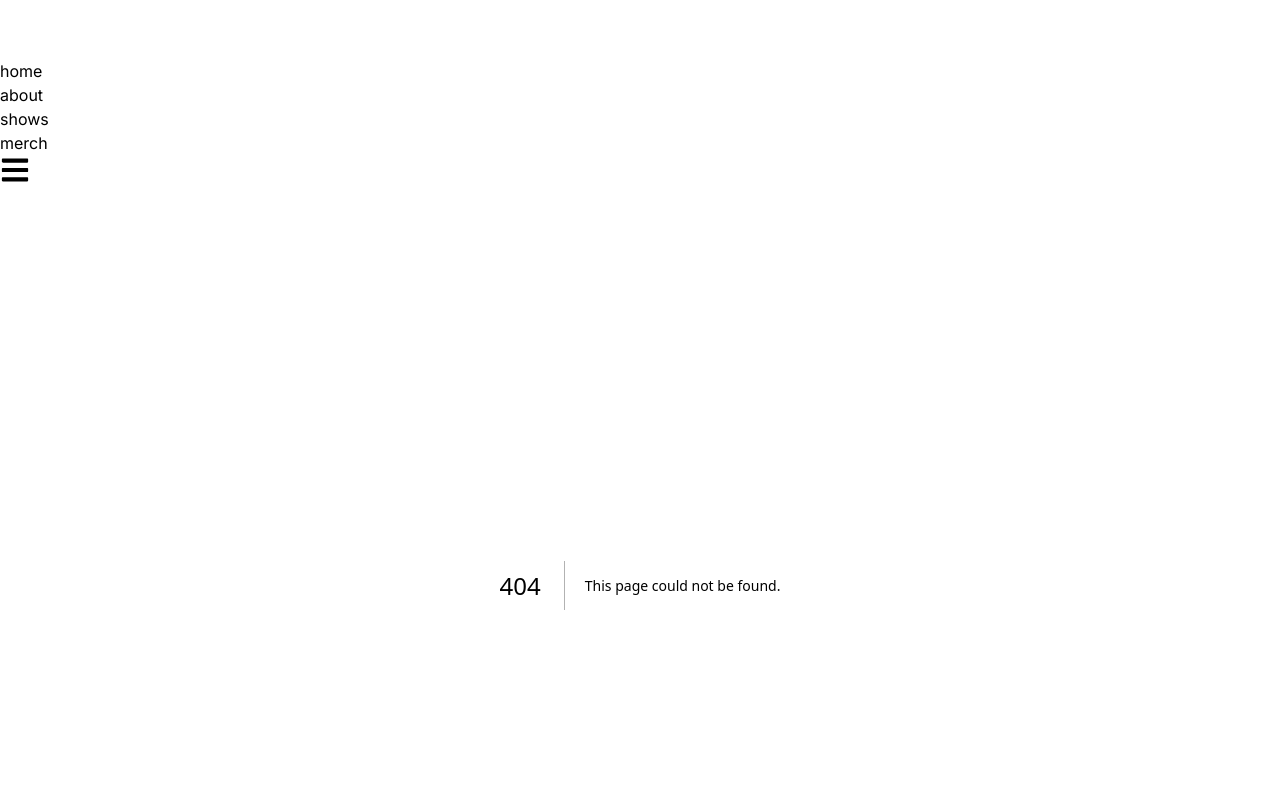
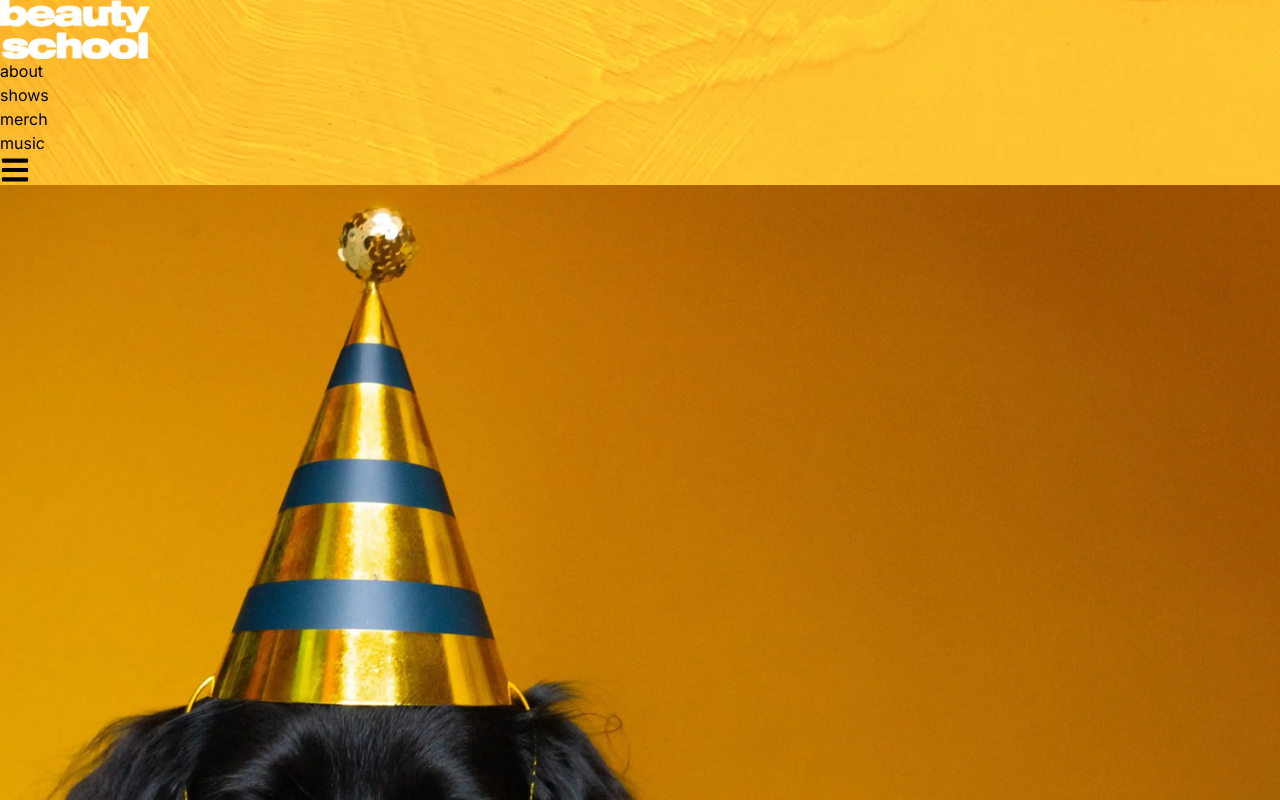
Before and after one commit to JBlackburn94/beauty-school, a Next.js app: page /music in a window 1280 px wide. Before the commit this address had no page. Shown: the top 800 px of the page. Built offline with nearby package versions, Linux system fonts and the light colour scheme.

Commit message:
music section finished

```diff
--- a/src/app/components/navigation/navbar/page.js
+++ b/src/app/components/navigation/navbar/page.js
@@ -11,33 +11,34 @@ export default function Navbar() {
     const links = [
         {
             id: '1',
-            title: 'home',
+            title: 'about',
         },
         {
             id: '2',
-            title: 'about',
+            title: 'shows',
         },
         {
             id: '3',
-            title: 'shows',
+            title: 'merch',
         },
         {
             id: '4',
-            title: 'merch',
+            title: 'music',
         },
     ]
 
     return (
         <nav className="flex items-center justify-between w-full h-20 bg-black">
             <div>
+                <a href="/">
                     <Image
                         src="/logo.webp"
                         width={150}
                         height={150}
                         alt="Beauty School Logo"
-                    href="/"
                         className="mx-4"
                     />
+                </a>
             </div>
             <ul className="hidden text-white md:flex">
                 {links.map(({ id, title }) => (
--- /dev/null
+++ b/src/app/music/page.js
@@ -0,0 +1,34 @@
+import Image from "next/image"
+import Artwork from "/public/artwork.webp"
+
+export default function Music() {
+    return (
+        <div className="flex flex-col items-center justify-center mt-8 md:flex-row md:justify-evenly md:items-center">
+            <Image
+                src={Artwork}
+                alt="Happiness Album Artwork"
+                className="w-1/2 h-auto md:w-1/3 md:drop-shadow-2xl animate-fade-up animate-duration-1000 animate-delay-500"
+            />
+            <div className="my-4 md:my-0 animate-fade animate-duration-1000 animate-delay-1000">
+                <div className="flex flex-col items-center justify-center w-1/2 text-white bg-black">
+                    <h2 className="font-bold">Happiness</h2>
+                </div>
+                <ol className="p-4">
+                    <li className="px-2 m-2 text-white bg-black">1. Take It Slow</li>
+                    <li className="px-2 m-2 text-white bg-black">2. Silver</li>
+                    <li className="px-2 m-2 text-white bg-black">3. Oak</li>
+                    <li className="px-2 m-2 text-white bg-black">4. Pawn Shop Jewels</li>
+                    <li className="px-2 m-2 text-white bg-black">5. Only Nature</li>
+                    <li className="px-2 m-2 text-white bg-black">6. Keep Close</li>
+                    <li className="px-2 m-2 text-white bg-black">7. Ekimae</li>
+                    <li className="px-2 m-2 text-white bg-black">8. Monster</li>
+                    <li className="px-2 m-2 text-white bg-black">9. Drysocket</li>
+                    <li className="px-2 m-2 text-white bg-black">10. Evergreen</li>
+                    <li className="px-2 m-2 text-white bg-black">11. Happiness</li>
+                    <li className="px-2 m-2 text-white bg-black">12. Nightwalker</li>
+                    <li className="px-2 m-2 text-white bg-black">13. Junior</li>
+                </ol>
+            </div>
+        </div>
+    )
+}
```
Lines whose indentation alone changed are shown as unchanged.
